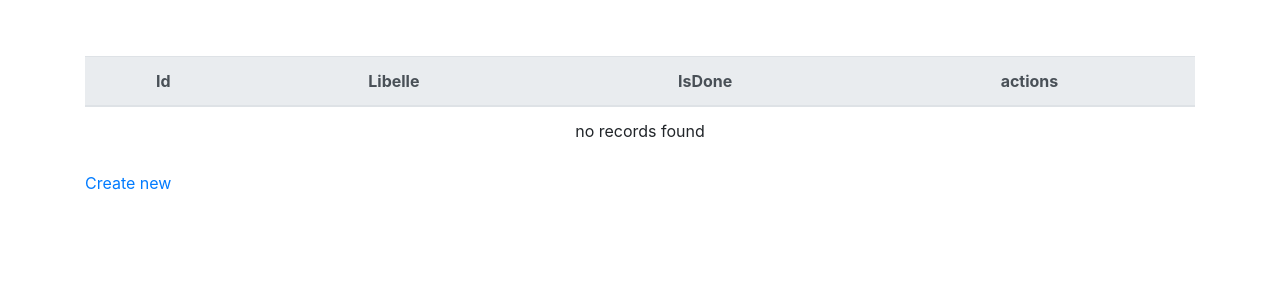
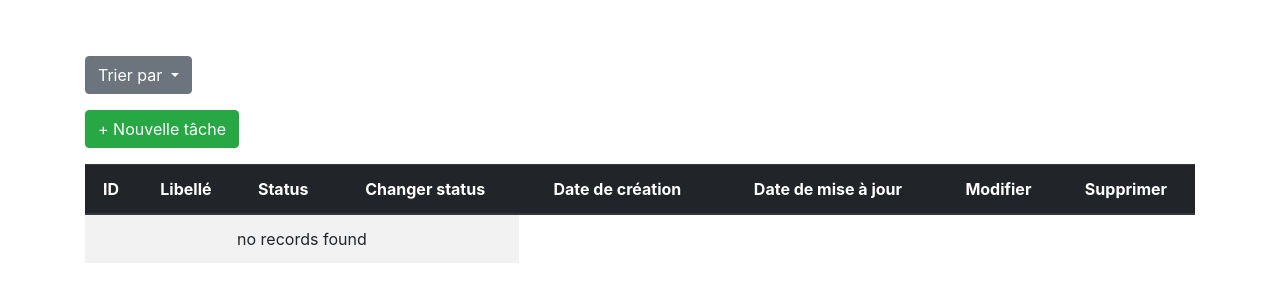
Before and after one commit to Julien-Paillassa/Test-Tech_To-Do-List, a Symfony app: template templates/to_do_list/index.html.twig in a window 1280 px wide. Shown: the top 302 px of the page. Run offline with Twig, Linux system fonts and the light colour scheme; the template is opened without the code that fills it, so the values that code supplies are empty; style sheets or scripts are compiled from the project's sources; some libraries are stand-ins or nearby versions.

Commit message:
bonus for test done

```diff
--- a/assets/styles/app.scss
+++ b/assets/styles/app.scss
@@ -5,3 +5,7 @@ $fa-font-path: '~@fortawesome/fontawesome-free/webfonts';
 @import '~@fortawesome/fontawesome-free/scss/solid';
 @import '~@fortawesome/fontawesome-free/scss/regular';
 @import '~@fortawesome/fontawesome-free/scss/brands';
+
+.line {
+  text-decoration: line-through;
+}
--- a/migrations/Version20210814173301.php
+++ b/migrations/Version20210816142613.php
@@ -10,7 +10,7 @@ use Doctrine\Migrations\AbstractMigration;
 /**
  * Auto-generated Migration: Please modify to your needs!
  */
-final class Version20210814173301 extends AbstractMigration
+final class Version20210816142613 extends AbstractMigration
 {
     public function getDescription(): string
     {
@@ -20,12 +20,12 @@ final class Version20210814173301 extends AbstractMigration
     public function up(Schema $schema): void
     {
         // this up() migration is auto-generated, please modify it to your needs
-        $this->addSql('ALTER TABLE to_do_list CHANGE libellé libelle VARCHAR(255) NOT NULL');
+        $this->addSql('CREATE TABLE to_do_list (id INT AUTO_INCREMENT NOT NULL, libelle VARCHAR(255) NOT NULL, is_done TINYINT(1) DEFAULT \'1\', created_at DATETIME NOT NULL, updated_at DATETIME NOT NULL, PRIMARY KEY(id)) DEFAULT CHARACTER SET utf8mb4 COLLATE `utf8mb4_unicode_ci` ENGINE = InnoDB');
     }
 
     public function down(Schema $schema): void
     {
         // this down() migration is auto-generated, please modify it to your needs
-        $this->addSql('ALTER TABLE to_do_list CHANGE libelle libellé VARCHAR(255) CHARACTER SET utf8mb4 NOT NULL COLLATE `utf8mb4_unicode_ci`');
+        $this->addSql('DROP TABLE to_do_list');
     }
 }
--- a/src/Form/ToDoListType.php
+++ b/src/Form/ToDoListType.php
@@ -4,6 +4,7 @@ namespace App\Form;
 
 use App\Entity\ToDoList;
 use Symfony\Component\Form\AbstractType;
+use Symfony\Component\Form\Extension\Core\Type\TextType;
 use Symfony\Component\Form\FormBuilderInterface;
 use Symfony\Component\OptionsResolver\OptionsResolver;
 
@@ -12,8 +13,7 @@ class ToDoListType extends AbstractType
     public function buildForm(FormBuilderInterface $builder, array $options)
     {
         $builder
-            ->add('libelle')
-            ->add('isDone')
+            ->add('libelle', TextType::class )
         ;
     }
 
--- a/templates/base.html.twig
+++ b/templates/base.html.twig
@@ -3,7 +3,7 @@
 <head>
     <meta charset="UTF-8">
     <meta name="viewport" content="width=device-width, initial-scale=1">
-    <title>{% block title %}Surf-Egin{% endblock %}</title>
+    <title>{% block title %}To Do List{% endblock %}</title>
     <link rel="icon" href="" />
     <link rel="stylesheet" href="/build/app.css">
     <script src="/build/app.js"></script>
--- a/templates/to_do_list/_delete_form.html.twig
+++ b/templates/to_do_list/_delete_form.html.twig
@@ -1,4 +1,4 @@
 <form method="post" action="{{ path('to_do_list_delete', {'id': to_do_list.id}) }}" onsubmit="return confirm('Are you sure you want to delete this item?');">
     <input type="hidden" name="_token" value="{{ csrf_token('delete' ~ to_do_list.id) }}">
-    <button class="btn">Delete</button>
+    <button class="btn btn-danger">Delete</button>
 </form>
--- a/templates/to_do_list/_form.html.twig
+++ b/templates/to_do_list/_form.html.twig
@@ -1,4 +1,4 @@
 {{ form_start(form) }}
     {{ form_widget(form) }}
-    <button class="btn">{{ button_label|default('Save') }}</button>
+    <button class="btn btn-primary">{{ button_label|default('Save') }}</button>
 {{ form_end(form) }}
--- a/templates/to_do_list/index.html.twig
+++ b/templates/to_do_list/index.html.twig
@@ -3,26 +3,75 @@
 {% block title %}ToDoList index{% endblock %}
 
 {% block body %}
-<div class="container py-5">
-    <h1 class="text-center">{{ website }}</h1>
-    <table class="table">
-        <thead class="thead-light">
+<div class="container">
+    <div class="title">
+        <h1 class="text-center py-4">{{ website }}</h1>
+    </div>
+    <div class="dropdown">
+        <button class="btn btn-secondary dropdown-toggle" type="button" id="dropdownMenuButton" data-toggle="dropdown" aria-haspopup="true" aria-expanded="false">
+            Trier par
+        </button>
+        <div class="dropdown-menu" aria-labelledby="dropdownMenuButton">
+            <a class="dropdown-item" href="{{ path('order_by_libelle_asc') }}">A à Z</a>
+            <a class="dropdown-item" href="{{ path('order_by_libelle_desc') }}">Z à A</a>
+            <a class="dropdown-item" href="{{ path('order_by_id_asc') }}">Id croissante</a>
+            <a class="dropdown-item" href="{{ path('order_by_id_desc') }}">Id décroissante</a>
+            <a class="dropdown-item" href="{{ path('order_by_task_done') }}">Tâches faites</a>
+            <a class="dropdown-item" href="{{ path('order_by_task_to_do') }}">Tâches à faire</a>
+            <a class="dropdown-item" href="{{ path('order_by_recent_task') }}">Tâches récentes</a>
+            <a class="dropdown-item" href="{{ path('order_by_old_task') }}">Tâches anciennes</a>
+        </div>
+    </div>
+    <div class="new-task py-3">
+        <a href="{{ path('to_do_list_new') }}"><button class="btn btn-success">+ Nouvelle tâche</button></a>
+    </div>
+    <div>
+        <table class="table table-striped">
+            <thead class="thead-dark">
             <tr class="justify-content-between text-center">
-                <th>Id</th>
-                <th>Libelle</th>
-                <th>IsDone</th>
-                <th>actions</th>
+                    <th>ID</th>
+                    <th>Libellé</th>
+                    <th>Status</th>
+                    <th>Changer status</th>
+                    <th>Date de création</th>
+                    <th>Date de mise à jour</th>
+                    <th>Modifier</th>
+                    <th>Supprimer</th>
                 </tr>
             </thead>
             <tbody class="justify-content-between text-center mx-auto">
             {% for to_do in to_do_list %}
                 <tr>
                     <td>{{ to_do.id }}</td>
-                <td>{{ to_do.libelle }}</td>
-                <td>{{ to_do.isDone ? 'Yes' : 'No' }}</td>
                     <td>
-                    <a href="{{ path('to_do_list_show', {'id': to_do.id}) }}">show</a>
-                    <a href="{{ path('to_do_list_edit', {'id': to_do.id}) }}">edit</a>
+                        {% if to_do.isDone == 0 %}
+                            <p>{{ to_do.libelle }}</p>
+                        {% else %}
+                        <p class="line">{{ to_do.libelle }}</p>
+                        {% endif %}
+                    </td>
+                    <td><strong>{{ to_do.isDone ? '<i class="fas fa-check-circle fa-2x text-success" </i>' : '<i class="fas fa-times-circle fa-2x text-danger"></i>' }}</strong></td>
+                    <td>
+                        {% if to_do.isDone %}
+                            <a href="{{ path('to_do_list_change_status', {'id': to_do.id}) }}">
+                                <button class="border border-danger btn btn-white text-danger"> <strong>Fait</strong></button>
+                            </a>
+                        {% else %}
+                            <a href="{{ path('to_do_list_change_status', {'id': to_do.id}) }}">
+                                <button class="border border-success btn btn-white text-success"><strong>A faire</strong></button>
+                            </a>
+                        {% endif %}
+                    </td>
+                    <td>{{ to_do.createdAt|date("d/m/Y") }}</td>
+                    <td>{{ to_do.updatedAt|date("d/m/Y") }}</td>
+                    <td>
+                        <a href="{{ path('to_do_list_edit', {'id': to_do.id}) }}"><button class="btn btn-primary">Edit</button></a>
+                    </td>
+                    <td>
+                        <form method="post" action="{{ path('to_do_list_delete', {'id': to_do.id}) }}" onsubmit="return confirm('Etes-vous sûr de vouloir supprimer cette tâche ?');">
+                            <input type="hidden" name="_token" value="{{ csrf_token('delete' ~ to_do.id) }}">
+                            <button class="btn btn-danger">Delete</button>
+                        </form>
                     </td>
                 </tr>
             {% else %}
@@ -32,6 +81,6 @@
             {% endfor %}
             </tbody>
         </table>
-    <a href="{{ path('to_do_list_new') }}">Create new</a>
+    </div>
 </div>
 {% endblock %}
```
Also changed, not shown: migrations/Version20210814163119.php (deleted, +0 -31 lines), src/Controller/OrderController.php (added, +126 -0 lines), src/Controller/ToDoListController.php (+13 -1 lines), src/Entity/ToDoList.php (+58 -1 lines), templates/to_do_list/edit.html.twig (+14 -7 lines), templates/to_do_list/new.html.twig (+14 -5 lines). Lines whose indentation alone changed are shown as unchanged.
